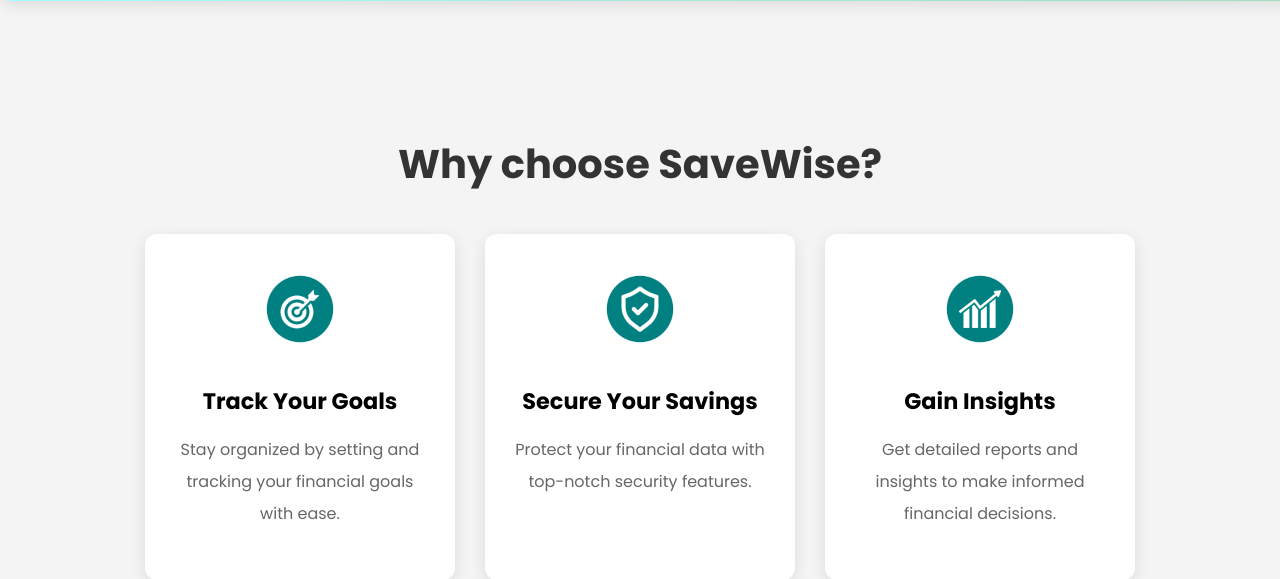
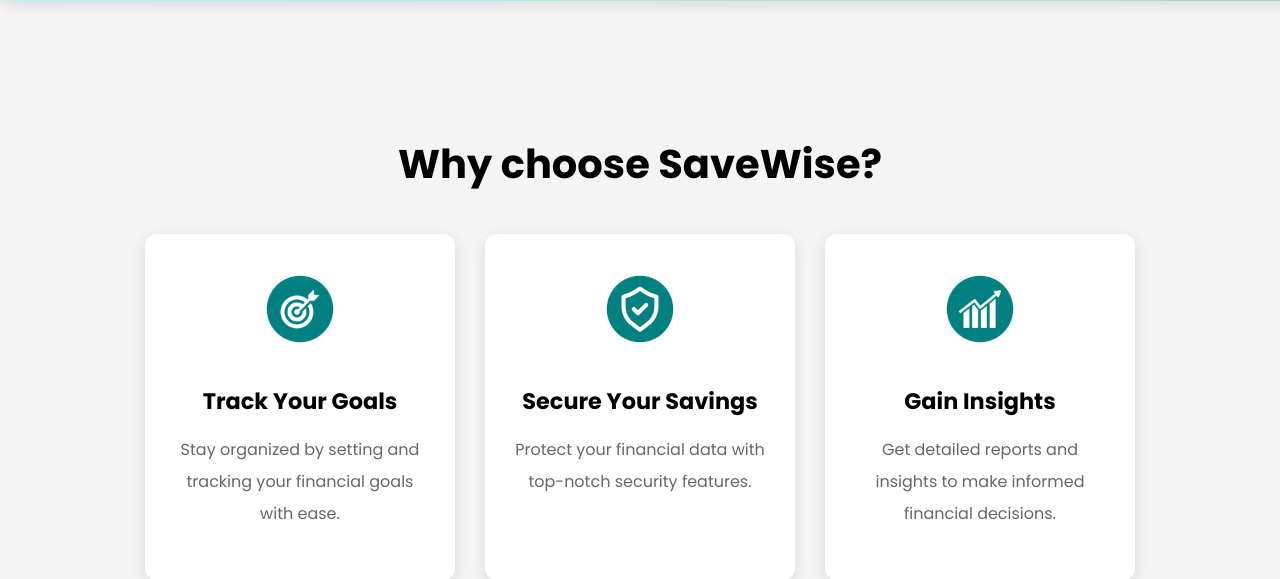
Before and after one commit to husainsaleh123/save_wise, a Django app: page /home/ in a window 1280 px wide; the page is wider, and only the part inside the window is pictured. Shown: the part 507-1086 px from the top of that part. Run offline with Django 5.2, Linux system fonts and the light colour scheme.

Commit message:
everything before I start doing the authentication

```diff
--- a/main_app/static/css/base.css
+++ b/main_app/static/css/base.css
@@ -294,8 +294,12 @@ main{
 
 .value-prop h1 {
   font-size: 2.5rem;
-  color: #333;
+  color: #000000;
   margin-bottom: 40px;
+}
+
+.value-prop h1:hover {
+  transform: scale(1.03);
 }
 
 /* Cards container to center the cards */
```
